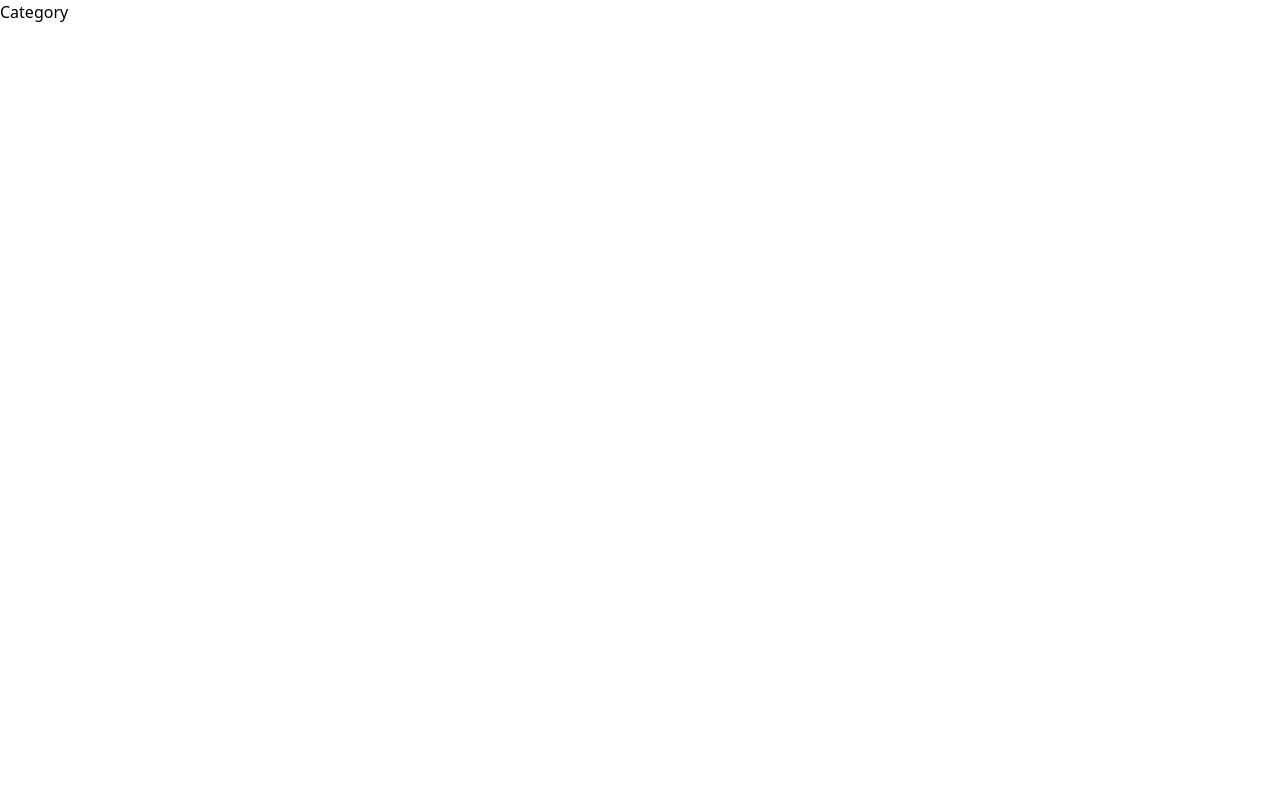
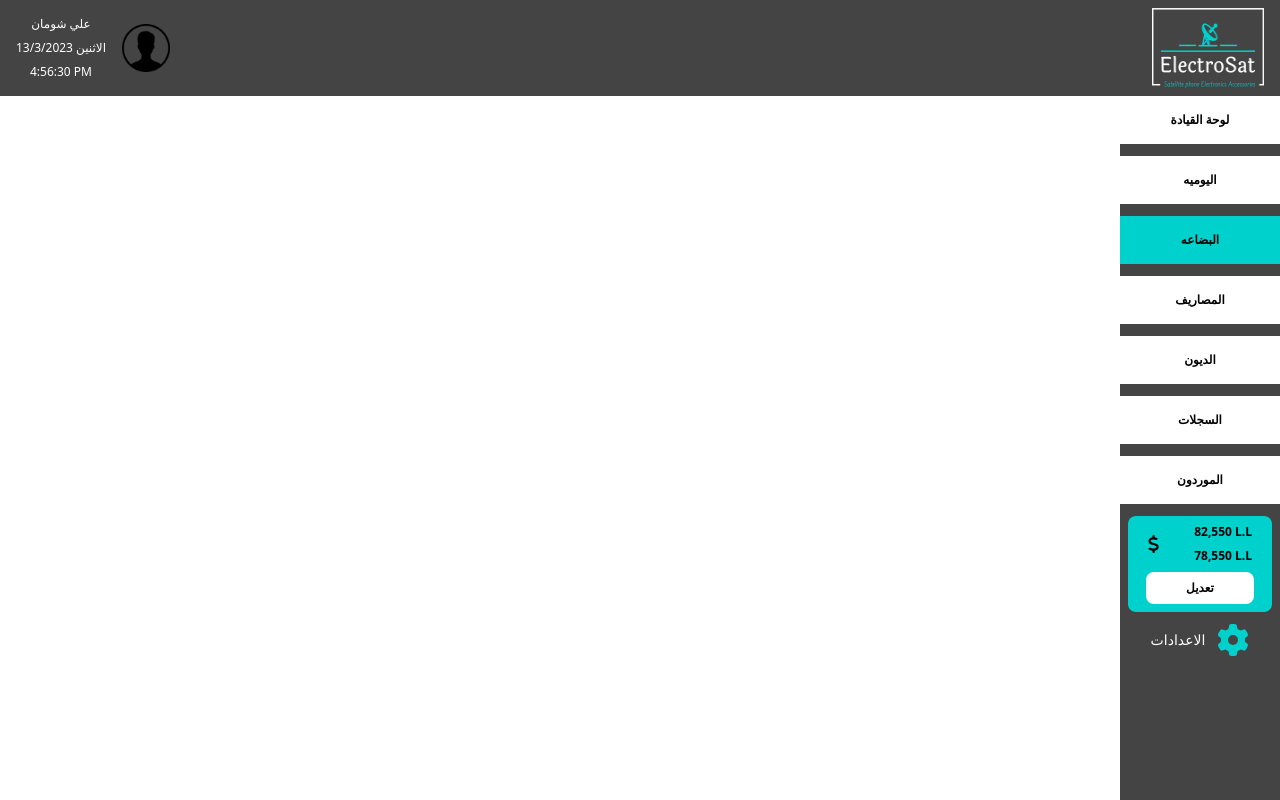
Before and after one commit to aliShouman0/electro-sat, a React (Create React App) app in the folder electro-sat/: page /stock/category in a window 1280 px wide. Built offline with nearby package versions, Linux system fonts and the light colour scheme.

Commit message:
Frontend: Adding nav and side bar

```diff
--- a/electro-sat/src/pages/Category/Category.jsx
+++ b/electro-sat/src/pages/Category/Category.jsx
@@ -1,10 +1,22 @@
 import React from "react";
 import { useParams } from "react-router-dom";
+import NavBar from "../../components/NavBar/NavBar";
+import SideBar from "../../components/SideBar/SideBar";
+import userImg from "../../assets/images/userImg.png";
+
 
 function Category() {
   const { title } = useParams();
 
-  return <div>Category {title}</div>;
+  return (
+    <>
+      Category {title}
+      <div>
+        <NavBar userName={"علي شومان"} userImg={userImg} />
+        <SideBar />
+      </div>
+    </>
+  );
 }
 
 export default Category;
```
